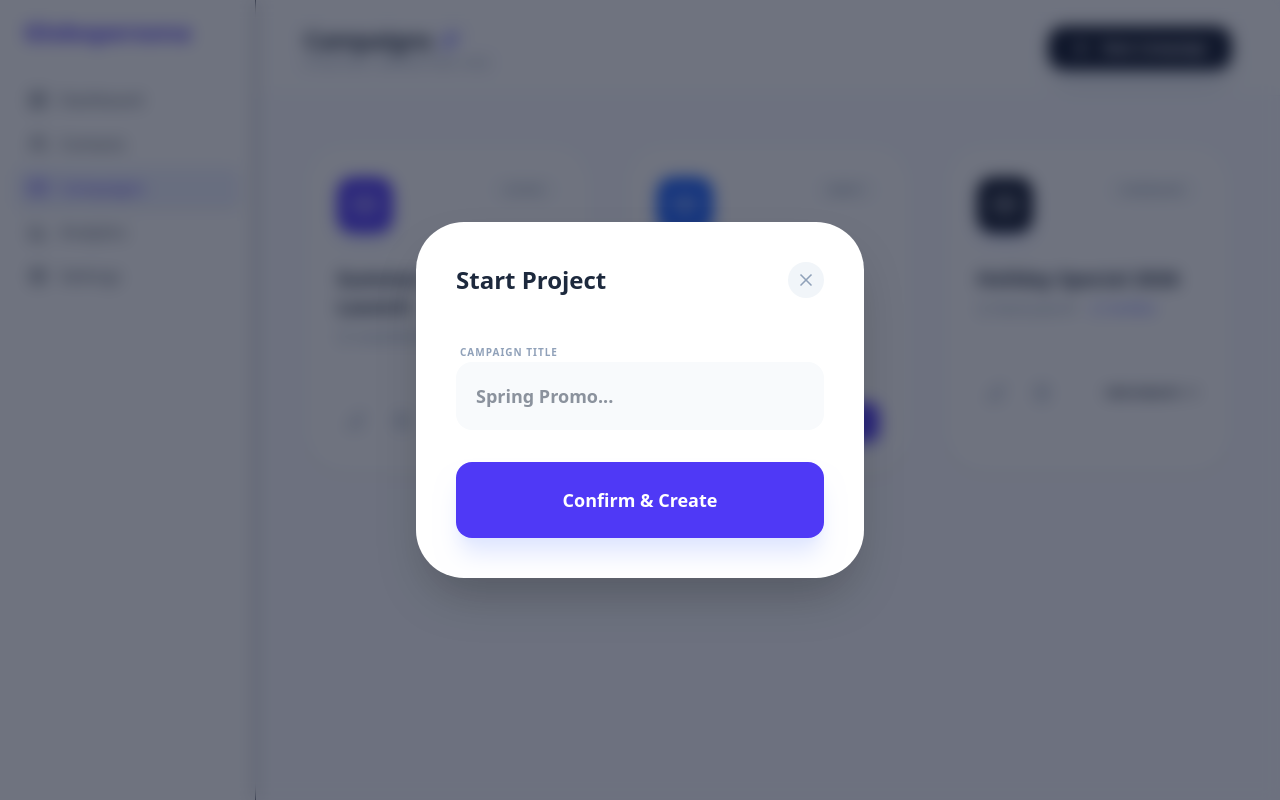
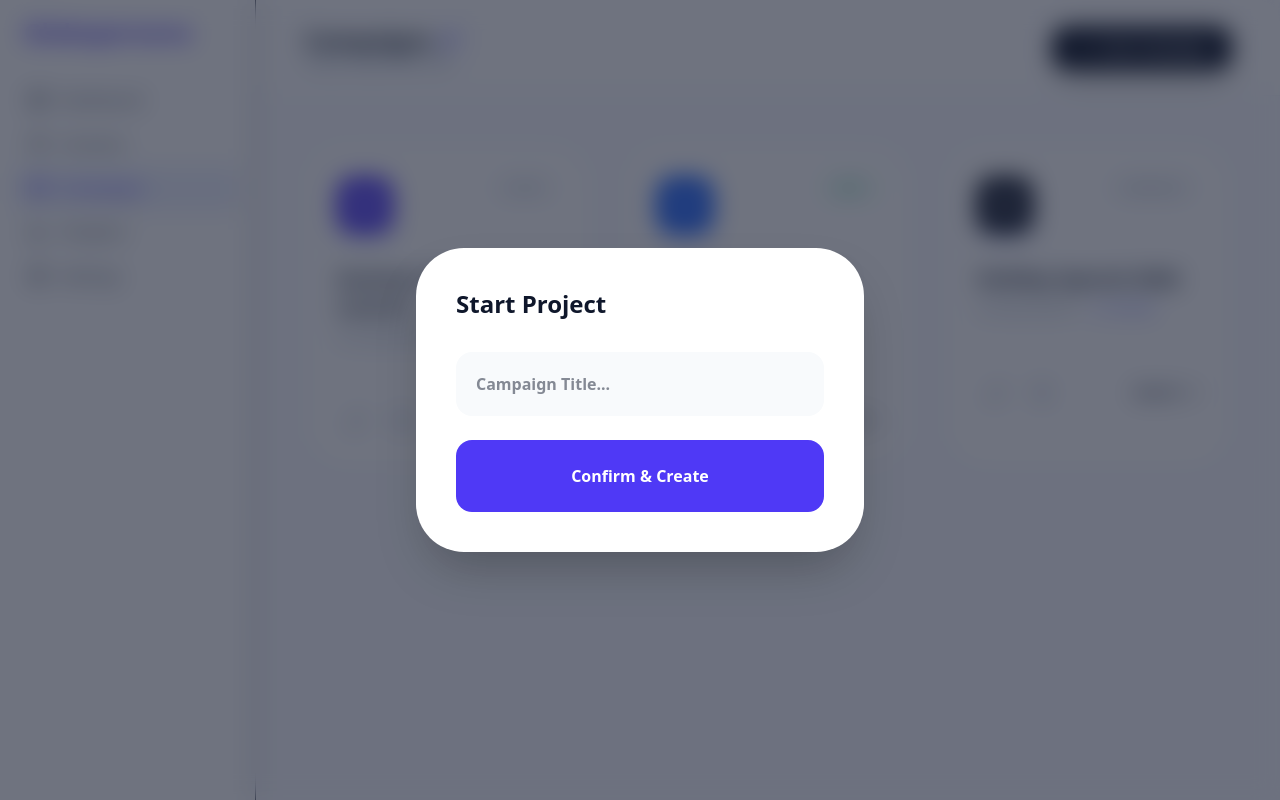
Before and after one commit to Akruthi137/globopersona-redesign, a Next.js app: page /campaigns in a window 1280 px wide. Both pictures are taken after a click on the button "New Campaign". Built offline with nearby package versions, Linux system fonts and the light colour scheme.

Commit message:
Refactor: Enhanced campaign UI and implemented cross-page data sync

```diff
--- a/app/campaigns/page.tsx
+++ b/app/campaigns/page.tsx
@@ -4,7 +4,7 @@ import { Sidebar } from '../../components/Sidebar';
 import { Button } from '../../components/ui/Button';
 import {
   Plus, Send, Trash2, Edit3, X, Mail, Clock,
-  BarChart2, ShieldCheck, Sparkles, ArrowUpRight
+  Sparkles, ArrowUpRight, ShieldCheck
 } from 'lucide-react';
 import { useState, useEffect } from 'react';
 
@@ -14,15 +14,17 @@ export default function CampaignsPage() {
 
   const [campaigns, setCampaigns] = useState([
     { id: 1, name: 'Summer Product Launch', status: 'Active', date: 'Launched 2d ago', color: 'bg-indigo-600' },
-    { id: 2, name: 'Weekly Newsletter #42', status: 'Draft', date: 'Modified 5h ago', color: 'bg-blue-600' },
+    { id: 2, name: 'Weekly Newsletter #42', status: 'Sent', date: 'Modified 5h ago', color: 'bg-blue-600' },
     { id: 3, name: 'Holiday Special 2026', status: 'Scheduled', date: 'Starts June 01', color: 'bg-slate-900' },
   ]);
 
+  // Load from memory
   useEffect(() => {
     const saved = localStorage.getItem('globalCampaigns');
     if (saved) setCampaigns(JSON.parse(saved));
   }, []);
 
+  // Sync to Dashboard
   useEffect(() => {
     localStorage.setItem('globalCampaigns', JSON.stringify(campaigns));
     window.dispatchEvent(new Event('storage'));
@@ -46,40 +48,28 @@ export default function CampaignsPage() {
     <main className="min-h-screen bg-[#FAFBFF] text-slate-900">
       <Sidebar />
       <div className="lg:pl-64 flex flex-col min-h-screen">
-
-        {/* Modern Sleek Header */}
         <header className="h-24 bg-white/80 backdrop-blur-md border-b border-slate-100 flex items-center justify-between px-6 lg:px-12 sticky top-0 z-20">
           <div>
             <h1 className="text-2xl font-black text-slate-800 tracking-tight flex items-center gap-2">
               Campaigns <Sparkles className="text-indigo-500" size={20} />
             </h1>
-            <p className="text-[10px] font-bold text-slate-400 uppercase tracking-[0.2em]">Strategic Marketing Hub</p>
+            <p className="text-[10px] font-bold text-slate-400 uppercase tracking-widest">Global Marketing Hub</p>
           </div>
-
-          <button
-            onClick={() => setIsModalOpen(true)}
-            className="group relative flex items-center gap-3 bg-slate-900 hover:bg-indigo-600 text-white px-6 py-3 rounded-2xl font-bold text-sm shadow-xl shadow-slate-200 transition-all duration-300 active:scale-95"
-          >
-            <Plus size={18} strokeWidth={3} className="group-hover:rotate-90 transition-transform duration-300" />
+          <button onClick={() => setIsModalOpen(true)} className="flex items-center gap-2 bg-slate-900 hover:bg-indigo-600 text-white px-6 py-3 rounded-2xl font-bold text-sm shadow-xl transition-all active:scale-95">
+            <Plus size={18} strokeWidth={3} />
             <span>New Campaign</span>
           </button>
         </header>
 
-        <div className="p-6 lg:p-12 max-w-7xl mx-auto w-full">
-          <div className="grid grid-cols-1 md:grid-cols-2 xl:grid-cols-3 gap-8">
+        <div className="p-6 lg:p-12 max-w-7xl mx-auto w-full grid grid-cols-1 md:grid-cols-2 xl:grid-cols-3 gap-8">
           {campaigns.map((c) => (
-              <div key={c.id} className="group bg-white rounded-[2.5rem] border border-slate-100 p-8 shadow-sm hover:shadow-2xl hover:shadow-indigo-50 transition-all duration-500">
+            <div key={c.id} className="group bg-white rounded-[2.5rem] border border-slate-100 p-8 shadow-sm hover:shadow-2xl transition-all duration-500">
               <div className="flex justify-between items-start mb-8">
-                  <div className={`w-14 h-14 ${c.color} rounded-2xl flex items-center justify-center text-white shadow-lg shadow-indigo-100 group-hover:scale-110 transition-transform duration-500`}>
+                <div className={`w-14 h-14 ${c.color} rounded-2xl flex items-center justify-center text-white shadow-lg shadow-indigo-100 group-hover:scale-110 transition-transform`}>
                   <Mail size={24} />
                 </div>
-                  <span className={`px-4 py-1.5 rounded-full text-[9px] font-black uppercase tracking-widest ${
-                    c.status === 'Sent' ? 'bg-emerald-50 text-emerald-600' : 'bg-slate-50 text-slate-500'
-                  }`}>
-                    {c.status}
-                  </span>
+                <span className={`px-4 py-1 rounded-full text-[9px] font-black uppercase tracking-widest ${c.status === 'Sent' ? 'bg-emerald-50 text-emerald-600' : 'bg-slate-50 text-slate-500'}`}>{c.status}</span>
               </div>
-
               <div className="mb-8">
                 <h3 className="text-xl font-black text-slate-800 mb-2 group-hover:text-indigo-600 transition-colors">{c.name}</h3>
                 <div className="flex items-center gap-3 text-xs font-bold text-slate-400">
@@ -87,48 +77,29 @@ export default function CampaignsPage() {
                   <span className="flex items-center gap-1 text-indigo-400"><ShieldCheck size={14}/> Verified</span>
                 </div>
               </div>
-
               <div className="flex items-center justify-between pt-6 border-t border-slate-50">
                 <div className="flex gap-2">
-                    <button className="p-2.5 text-slate-400 hover:text-indigo-600 hover:bg-indigo-50 rounded-xl transition-all"><Edit3 size={18}/></button>
-                    <button onClick={() => setCampaigns(campaigns.filter(i => i.id !== c.id))} className="p-2.5 text-slate-400 hover:text-rose-500 hover:bg-rose-50 rounded-xl transition-all"><Trash2 size={18}/></button>
+                  <button className="p-2.5 text-slate-400 hover:text-indigo-600 rounded-xl transition-all"><Edit3 size={18}/></button>
+                  <button onClick={() => setCampaigns(campaigns.filter(i => i.id !== c.id))} className="p-2.5 text-slate-400 hover:text-rose-500 rounded-xl transition-all"><Trash2 size={18}/></button>
                 </div>
-
                 {c.status === 'Draft' ? (
-                    <button
-                      onClick={() => handleSend(c.id, c.name)}
-                      className="bg-indigo-600 hover:bg-indigo-700 text-white px-6 py-3 rounded-xl text-xs font-black flex items-center gap-2 shadow-lg shadow-indigo-100 transition-all active:scale-95"
-                    >
-                      <Send size={14}/> Launch
-                    </button>
+                  <button onClick={() => handleSend(c.id, c.name)} className="bg-indigo-600 text-white px-6 py-3 rounded-xl text-xs font-black shadow-lg">Launch</button>
                 ) : (
-                    <button className="text-slate-800 font-black text-[10px] uppercase flex items-center gap-1 hover:text-indigo-600 transition-colors">
-                      View Insights <ArrowUpRight size={14}/>
-                    </button>
+                  <button className="text-slate-800 font-black text-[10px] uppercase flex items-center gap-1">Insights <ArrowUpRight size={14}/></button>
                 )}
               </div>
             </div>
           ))}
         </div>
       </div>
-      </div>
 
-      {/* Elegant Modal */}
       {isModalOpen && (
-        <div className="fixed inset-0 z-[100] flex items-center justify-center p-4 bg-slate-900/60 backdrop-blur-sm animate-in fade-in duration-300">
-          <div className="bg-white w-full max-w-md rounded-[3rem] p-10 shadow-2xl animate-in zoom-in-95 duration-500">
-            <div className="flex justify-between items-center mb-10">
-              <h2 className="text-2xl font-black text-slate-800">Start Project</h2>
-              <button onClick={() => setIsModalOpen(false)} className="p-2 bg-slate-100 rounded-full text-slate-400"><X size={20}/></button>
-            </div>
-            <form onSubmit={handleAddCampaign} className="space-y-8">
-              <div className="space-y-2">
-                <label className="text-[10px] font-black text-slate-400 uppercase tracking-widest ml-1">Campaign Title</label>
-                <input required value={newCampaignName} onChange={(e) => setNewCampaignName(e.target.value)} className="w-full p-5 bg-slate-50 border-none rounded-2xl outline-none font-bold text-slate-800 text-lg focus:ring-2 focus:ring-indigo-500 transition-all" placeholder="Spring Promo..." />
-              </div>
-              <Button type="submit" className="w-full py-6 bg-indigo-600 hover:bg-indigo-700 text-white rounded-2xl font-black text-lg shadow-xl shadow-indigo-100">
-                Confirm & Create
-              </Button>
+        <div className="fixed inset-0 z-[100] flex items-center justify-center p-4 bg-slate-900/60 backdrop-blur-md">
+          <div className="bg-white w-full max-w-md rounded-[3rem] p-10 shadow-2xl animate-in zoom-in-95">
+            <h2 className="text-2xl font-black mb-8">Start Project</h2>
+            <form onSubmit={handleAddCampaign} className="space-y-6">
+              <input required value={newCampaignName} onChange={(e) => setNewCampaignName(e.target.value)} className="w-full p-5 bg-slate-50 rounded-2xl outline-none font-bold" placeholder="Campaign Title..." />
+              <Button type="submit" className="w-full py-6 bg-indigo-600 rounded-2xl font-black">Confirm & Create</Button>
             </form>
           </div>
         </div>
```
Lines whose indentation alone changed are shown as unchanged.
